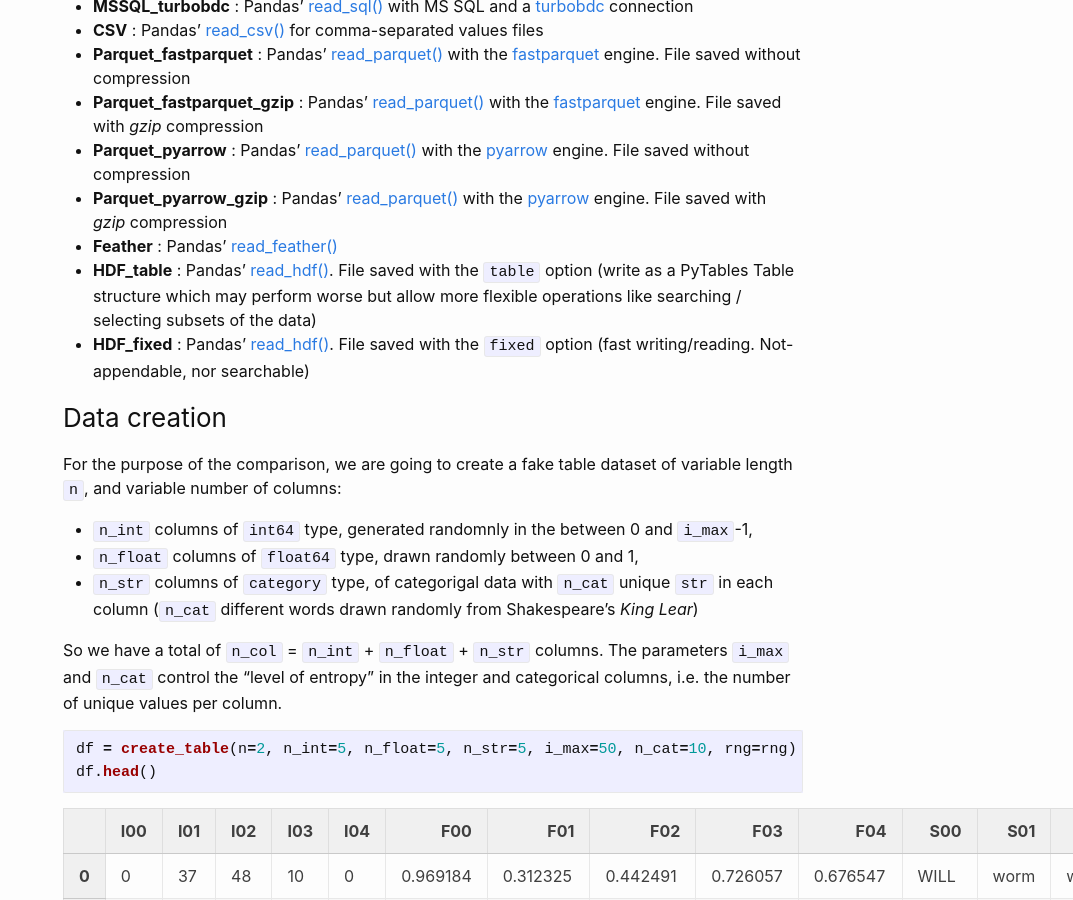
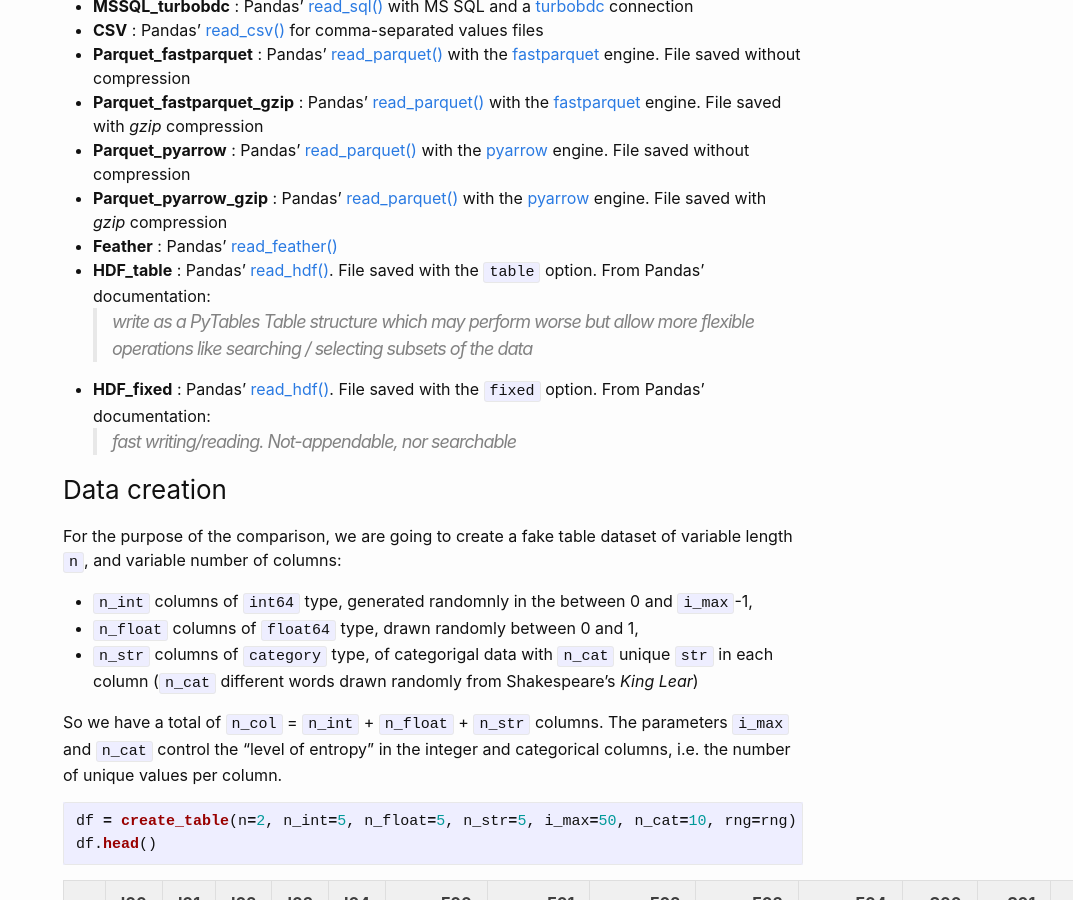
Before and after one commit to aetperf/aetperf.github.io, a Jekyll site: the page built from _posts/2019-07-30-Loading_data_into_a_Pandas_DataFrame.md, in a window 1280 px wide and 900 px high, scrolled down 1135 px. Shown: the whole window, without its empty margins (207-1280 px from the left). Built offline with Jekyll 4.4.1, drawn with Linux system fonts in a browser that asks for light colours; comment, search, counter and statistics services are not loaded.

Commit message:
small update

```diff
--- a/_posts/2019-07-30-Loading_data_into_a_Pandas_DataFrame.md
+++ b/_posts/2019-07-30-Loading_data_into_a_Pandas_DataFrame.md
@@ -33,8 +33,10 @@ Here is the list of the different options we used for saving the data and the Pa
 * **Parquet_pyarrow** : Pandas' [read_parquet()](https://pandas.pydata.org/pandas-docs/stable/reference/api/pandas.read_parquet.html#pandas.read_parquet) with the [pyarrow](https://arrow.apache.org/docs/python/) engine. File saved without compression
 * **Parquet_pyarrow_gzip** : Pandas' [read_parquet()](https://pandas.pydata.org/pandas-docs/stable/reference/api/pandas.read_parquet.html#pandas.read_parquet) with the [pyarrow](https://arrow.apache.org/docs/python/) engine. File saved with *gzip* compression
 * **Feather** : Pandas' [read_feather()](https://pandas.pydata.org/pandas-docs/stable/reference/api/pandas.read_feather.html#pandas.read_feather)
-* **HDF_table** : Pandas' [read_hdf()](https://pandas.pydata.org/pandas-docs/stable/reference/api/pandas.read_hdf.html#pandas.read_hdf). File saved with the `table` option (write as a PyTables Table structure which may perform worse but allow more flexible operations like searching / selecting subsets of the data)
-* **HDF_fixed** : Pandas' [read_hdf()](https://pandas.pydata.org/pandas-docs/stable/reference/api/pandas.read_hdf.html#pandas.read_hdf). File saved with the `fixed` option (fast writing/reading. Not-appendable, nor searchable)
+* **HDF_table** : Pandas' [read_hdf()](https://pandas.pydata.org/pandas-docs/stable/reference/api/pandas.read_hdf.html#pandas.read_hdf). File saved with the `table` option. From Pandas' documentation:
+> write as a PyTables Table structure which may perform worse but allow more flexible operations like searching / selecting subsets of the data
+* **HDF_fixed** : Pandas' [read_hdf()](https://pandas.pydata.org/pandas-docs/stable/reference/api/pandas.read_hdf.html#pandas.read_hdf). File saved with the `fixed` option. From Pandas' documentation:
+> fast writing/reading. Not-appendable, nor searchable
 
 
 ### Data creation
```
